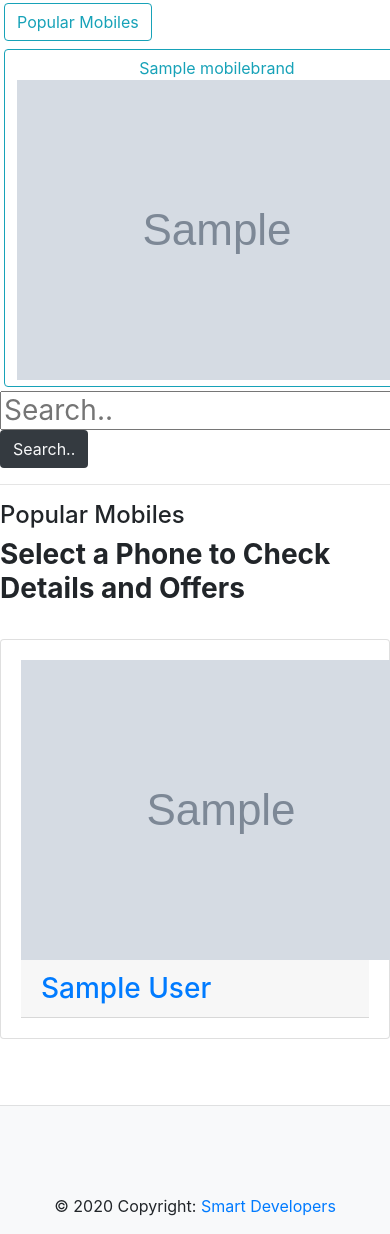
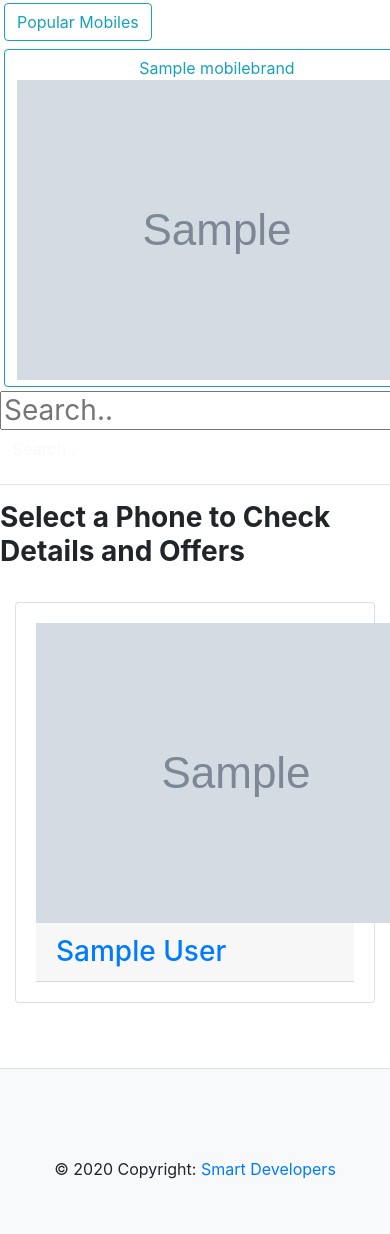
Before and after one commit to faisalakhlaq/mobiletilbud, a Django app: page /mobile-brands/ in a window 390 px wide; the page is wider, and only the part inside the window is pictured. Shown: the part 403-1637 px from the top of that part. After the commit the page ends 1582 px from the top of that part, so only its background shows below. Run offline with Django 3.2, Linux system fonts and the light colour scheme; tables that the repository leaves empty hold one stand-in row (values such as "Sample post"); grey boxes marked "Sample" are stand-in pictures; parts of the project's set-up code (start-up, migrations or seed data) failed here and were passed over; some libraries are stand-ins or nearby versions.

Commit message:
changes made in mobile_brands.css, offer_card_snippet and mobile_brands.html

```diff
--- a/templates/core/mobile_brands.html
+++ b/templates/core/mobile_brands.html
@@ -13,7 +13,8 @@
     <h3 class="brands-header">{% trans "Explore Mobile Brands" %}<h3>
     <div class='company-list'>
         <form method='GET' action=''>
-            <div><input name="brand" id="brand" class="btn btn-outline-info m-1" type="submit" value='Popular Mobiles' /></div>
+            <input name="brand" id="brand" class="btn btn-outline-info m-1"
+              type="submit" value='Popular Mobiles' />
             {% for mobile_brand in mobile_brands %}
               {% if mobile_brand.image %}
               <button name="brand" id="brand" class="btn btn-outline-info m-1"
@@ -25,31 +26,34 @@
               {% endif %}
             {% endfor %}
         </form>
-        <form class='form' method='GET' action=''>
+        <form class='auto-search' method='GET' action=''>
             <input id='query' type='text' placeholder='{% trans 'Search..'%}'
             name='query' value={{ request.GET.query}}>
-            <button id='search_btn' class='btn btn-default bg-dark text-light' type='submit'>{% trans 'Search..'%}</button>
+            <button id='search-btn' class='btn btn-default text-light' type='submit'>{% trans 'Search..'%}</button>
         </form>
     </div>
     <div class='mobile-list-container'>
         {% if mobile_list %}
         <hr>
-        <h4>{{brand}}</h4>
-        <b>{% translate "Select a Phone to Check Details and Offers" %}</b>
+        {% comment %} <h3 class="section-header">{{brand}}</h3> {% endcomment %}
+        <b class="header-span">{% translate "Select a Phone to Check Details and Offers" %}</b>
             <div class='selected-brand-mobile-list'>
                 {% for mobile in mobile_list %}
-                    <div class='mobile-card'>
+                    <div class='col-auto mobile-brand-card'>
                       {% include 'mobile/mobile_card_snippet.html' with mobile=mobile %}
                     </div>
                 {% endfor %}
               </div>
         {% endif %}
     </div>
+  <div class="pagination-section">
+    {% include 'paginator_template.html' with page_obj=page_obj %}
+  </div>
 </div>
 
-<div class="pagination">
+{% comment %} <div class="pagination">
   {% include 'paginator_template.html' with page_obj=page_obj %}
-</div>
+</div> {% endcomment %}
 
 {% endblock content %}
 {% block extra_scripts %}
```
Also changed, not shown: 2 other files.
